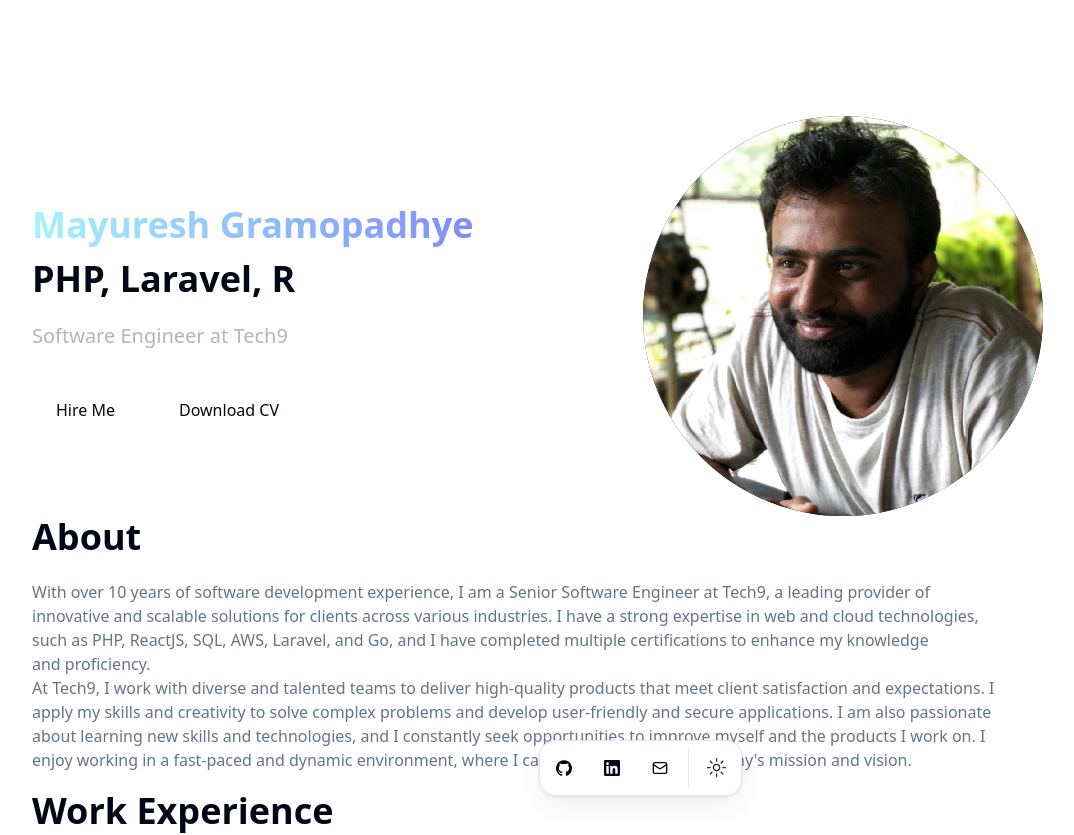
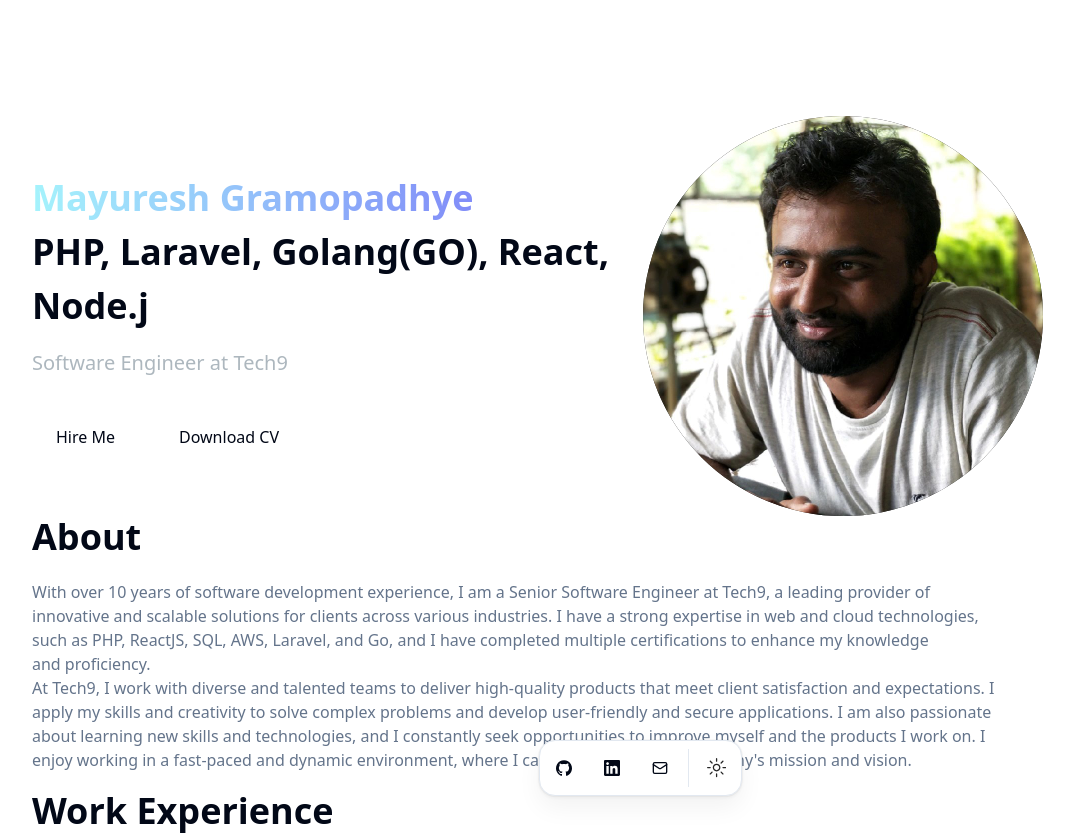
Before and after one commit to GramopadhyeMayuresh/portfolio, a Next.js app: page / in a window 1280 px wide. Shown: the top 835 px of the page, without its empty margins (0-1074 px from the left). Built offline with nearby package versions, Linux system fonts and the light colour scheme.

Commit message:
Update hero-section.tsx

```diff
--- a/components/hero-section.tsx
+++ b/components/hero-section.tsx
@@ -30,7 +30,7 @@ const HeroSection = () => {
                             sequence={[
                                 "Fullstack Developer",
                                 1000,
-                                "PHP, Laravel, React, Node.js",
+                                "PHP, Laravel, Golang(GO), React, Node.js",
                                 1000,
                             ]}
                             wrapper="span"
```
